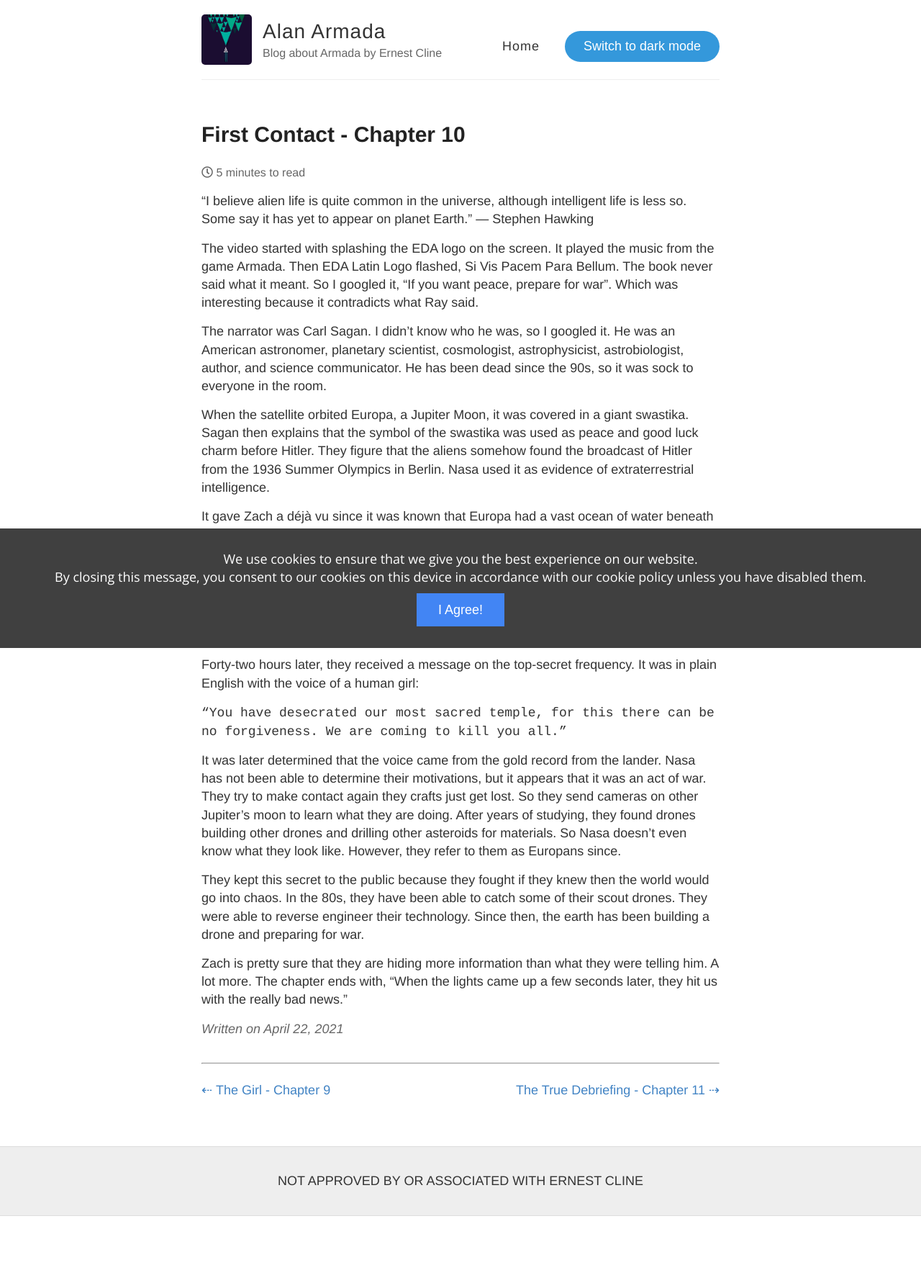
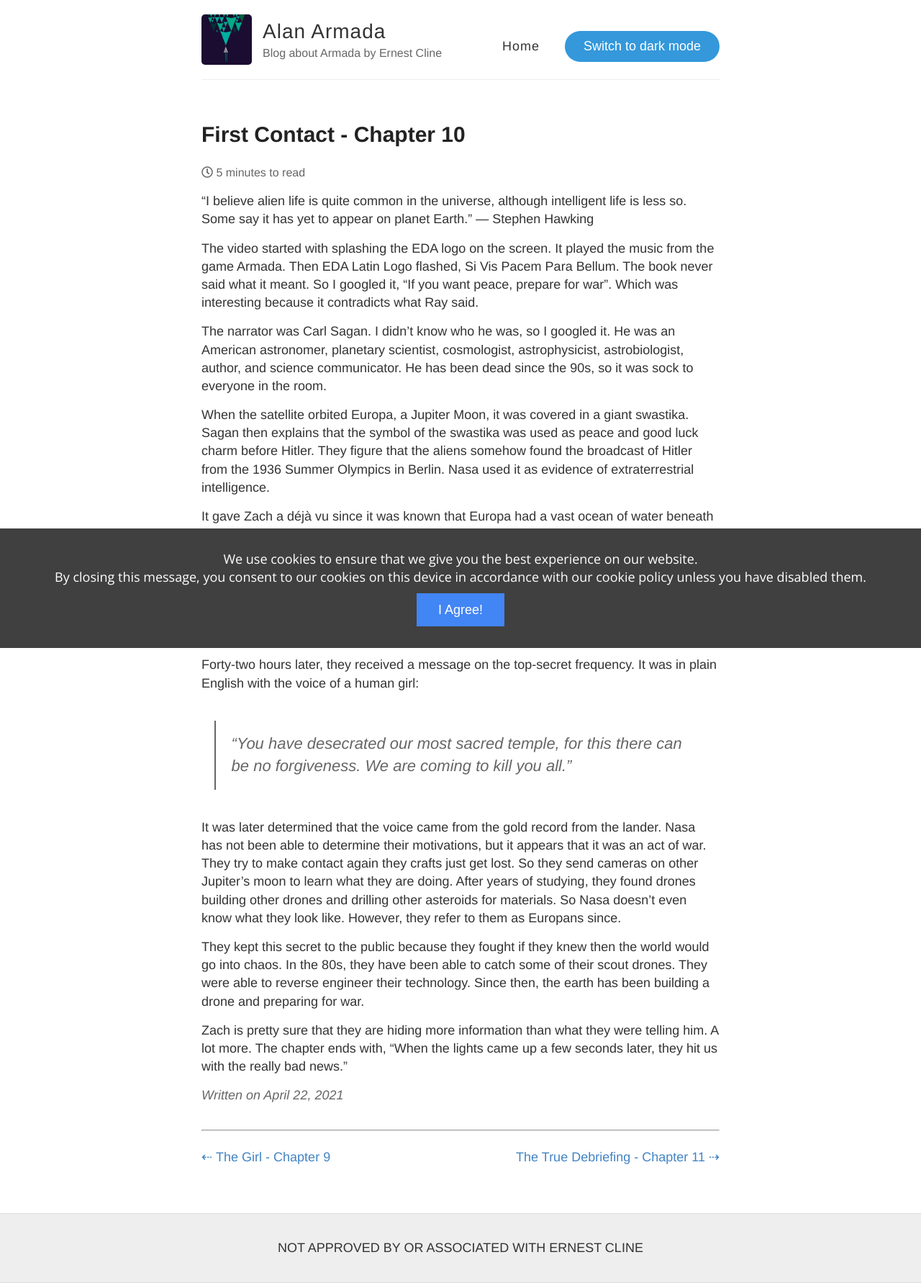
Before and after one commit to PiSaucer/armadablogschoolproject, a Jekyll site: the page built from _posts/chapter10-19/2021-4-22-chapter10.md, in a window 1280 px wide. Shown: the whole page at 72% size. Built offline with Jekyll 4.4.1, drawn with Linux system fonts in a browser that asks for light colours; before the commit the page ends 1689 px from its top, so only the background shows below that.

Commit message:
Update 2021-4-22-chapter10.md

````diff
--- a/_posts/chapter10-19/2021-4-22-chapter10.md
+++ b/_posts/chapter10-19/2021-4-22-chapter10.md
@@ -17,9 +17,7 @@ So Nasa chose to send a secret spacecraft called the Envoy I. It drills a hole i
 
 Forty-two hours later, they received a message on the top-secret frequency. It was in plain English with the voice of a human girl:
 
-```txt
-“You have desecrated our most sacred temple, for this there can be no forgiveness. We are coming to kill you all.”
-```
+> “You have desecrated our most sacred temple, for this there can be no forgiveness. We are coming to kill you all.”
 
 It was later determined that the voice came from the gold record from the lander. Nasa has not been able to determine their motivations, but it appears that it was an act of war. They try to make contact again they crafts just get lost. So they send cameras on other Jupiter's moon to learn what they are doing. After years of studying, they found drones building other drones and drilling other asteroids for materials. So Nasa doesn't even know what they look like. However, they refer to them as Europans since.
 
````
